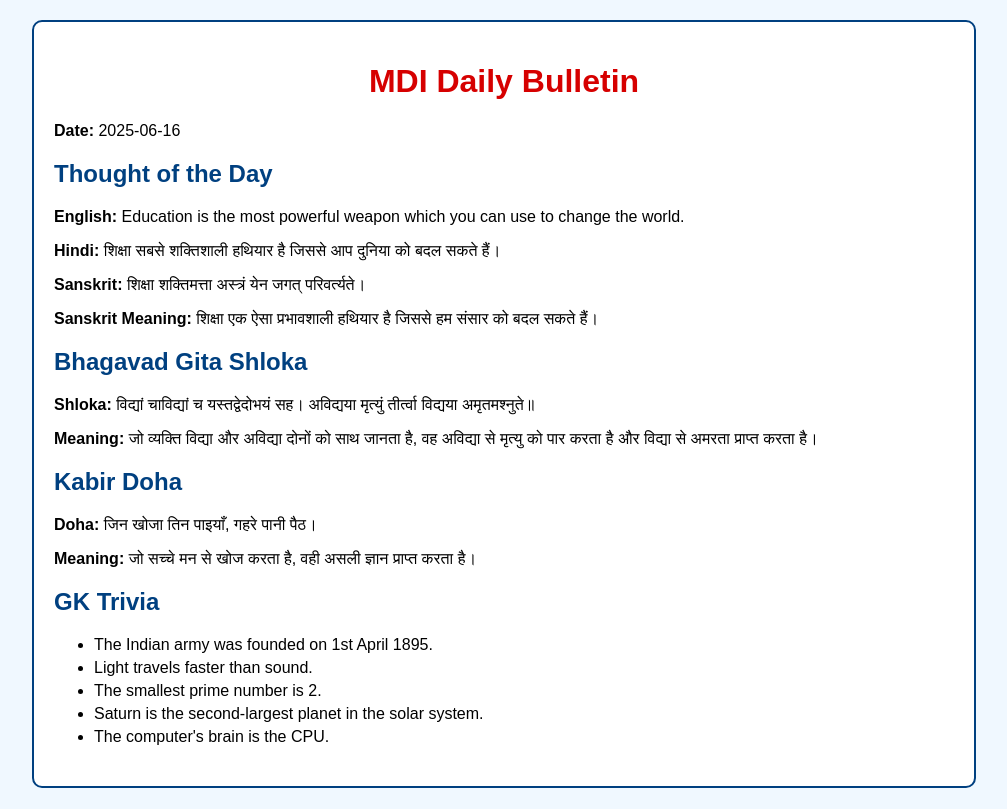
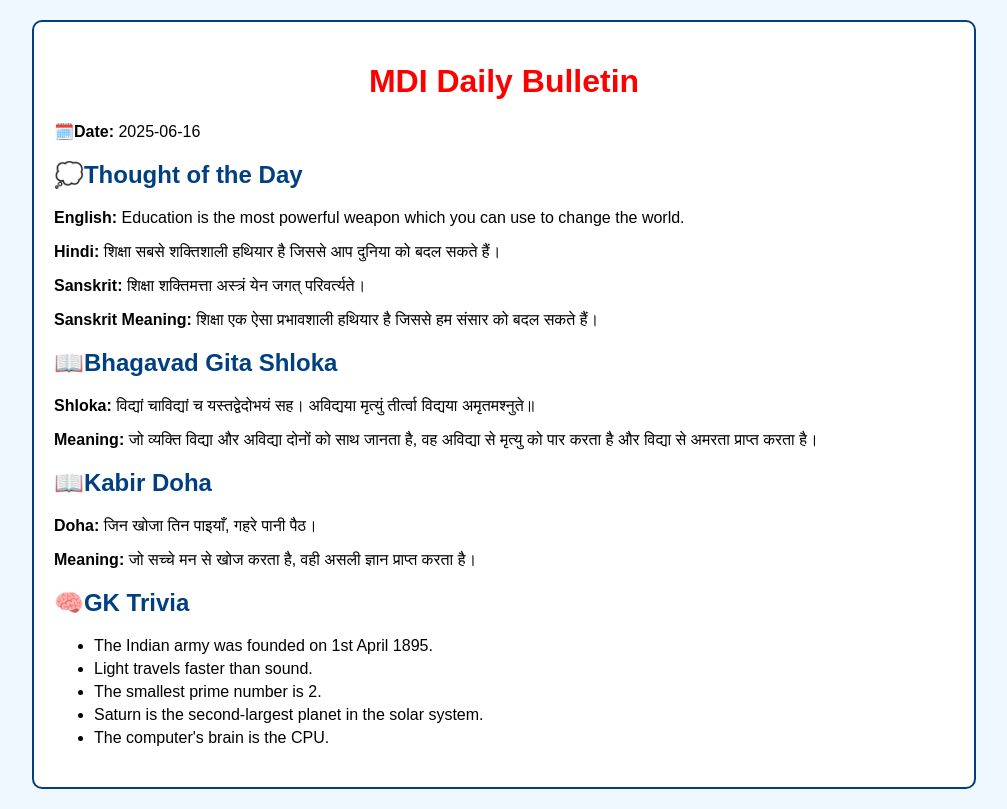
Before and after one commit to iwanttika16/Mdi-daily, a plain HTML site: page index.html in a window 1280 px wide. Shown: the whole page, without its empty margins (136-1143 px from the left). Drawn offline with Linux system fonts and the light colour scheme.

Commit message:
Update index.html

```diff
--- a/index.html
+++ b/index.html
@@ -7,7 +7,7 @@
   <style>
     body { font-family: Arial, sans-serif; background: #f0f8ff; color: #000; margin: 20px; }
     .container { max-width: 900px; margin: auto; background: #ffffff; padding: 20px; border-radius: 10px; border: 2px solid #004080; }
-    h1 { text-align: center; color: #d60000; }
+    h1 { text-align: center; color: #FF0000; }
     .section { margin-bottom: 20px; }
     .section h2 { color: #004080; }
     .gk-list li { margin-bottom: 5px; }
@@ -28,22 +28,22 @@
 
     if (bulletin) {
       container.innerHTML = `
-        <div class="section"><strong>Date:</strong> ${bulletin.date}</div>
-        <div class="section"><h2>Thought of the Day</h2>
+        <div class="section"><strong>🗓️Date:</strong> ${bulletin.date}</div>
+        <div class="section"><h2>💭Thought of the Day</h2>
           <p><strong>English:</strong> ${bulletin.quote}</p>
           <p><strong>Hindi:</strong> ${bulletin.quote_hindi}</p>
           <p><strong>Sanskrit:</strong> ${bulletin.quote_sanskrit}</p>
           <p><strong>Sanskrit Meaning:</strong> ${bulletin.quote_sanskrit_meaning}</p>
         </div>
-        <div class="section"><h2>Bhagavad Gita Shloka</h2>
+        <div class="section"><h2>📖Bhagavad Gita Shloka</h2>
           <p><strong>Shloka:</strong> ${bulletin.shloka}</p>
           <p><strong>Meaning:</strong> ${bulletin.shloka_meaning}</p>
         </div>
-        <div class="section"><h2>Kabir Doha</h2>
+        <div class="section"><h2>📖Kabir Doha</h2>
           <p><strong>Doha:</strong> ${bulletin.kabir_doha}</p>
           <p><strong>Meaning:</strong> ${bulletin.kabir_meaning}</p>
         </div>
-        <div class="section"><h2>GK Trivia</h2>
+        <div class="section"><h2>🧠GK Trivia</h2>
           <ul class="gk-list">${bulletin.gk.map(g => `<li>${g}</li>`).join('')}</ul>
         </div>
       `;
```
